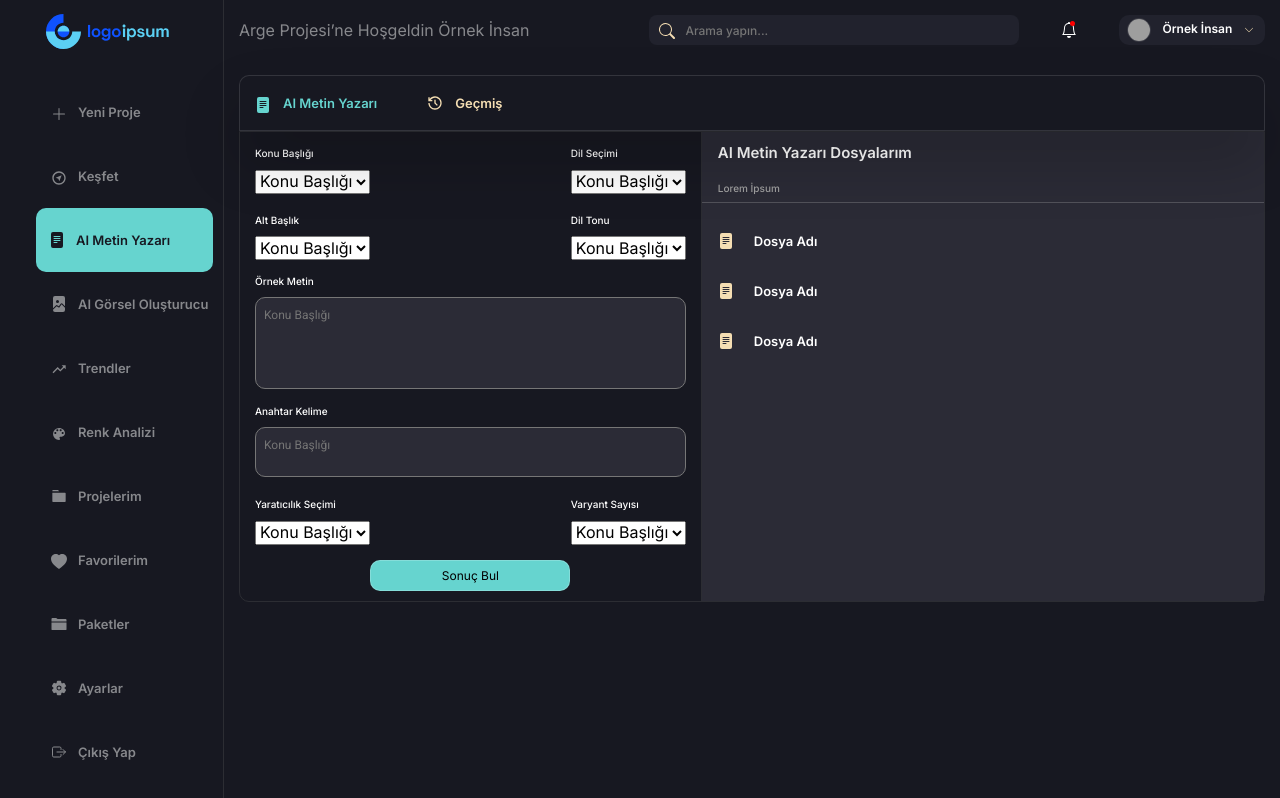
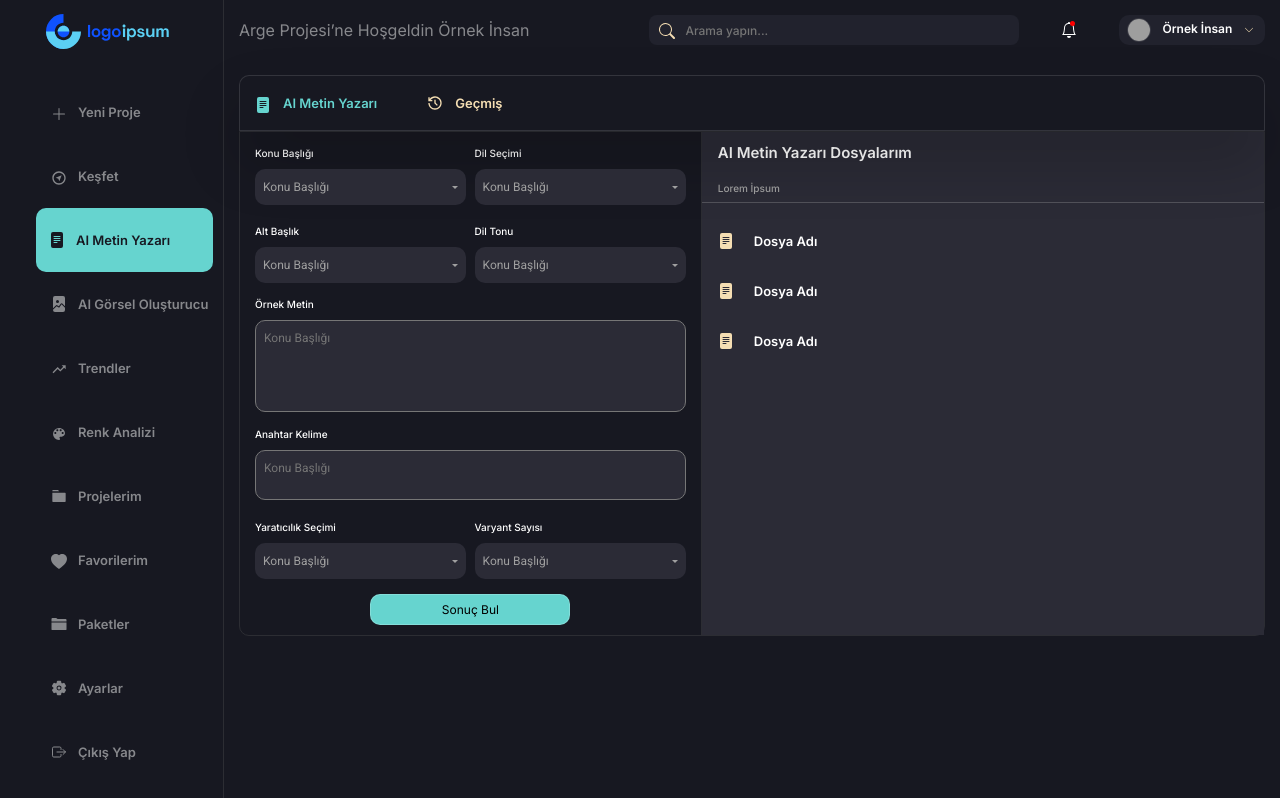
Before and after one commit to ersenozturk/pux, a React (Create React App) app: page / in a window 1280 px wide. Built offline with nearby package versions, Linux system fonts and the light colour scheme; grey boxes are pictures that could not be loaded.

Commit message:
all dropdowns updated via react-bootstrap in main components

```diff
--- /dev/null
+++ b/src/components/dropdowns/DropDownAB.jsx
@@ -0,0 +1,27 @@
+import styles from "./Dropdowns.module.css";
+import Dropdown from "react-bootstrap/Dropdown";
+import DropdownItem from "react-bootstrap/DropdownItem";
+
+const DropDownK = ({ title }) => {
+  return (
+    <div className={styles.dropdowns}>
+      <label htmlFor="drop-down">{title}</label>
+      <Dropdown>
+        <Dropdown.Toggle
+          id="dropdown-button-dark-example1"
+          variant="secondary"
+          className={styles.dropToggle}
+        >
+          Konu Başlığı
+        </Dropdown.Toggle>
+
+        <Dropdown.Menu  variant="dark">
+
+
+        </Dropdown.Menu>
+      </Dropdown>
+    </div>
+  );
+};
+
+export default DropDownK;
--- /dev/null
+++ b/src/components/dropdowns/DropDownDS.jsx
@@ -0,0 +1,34 @@
+import styles from "./Dropdowns.module.css";
+import Dropdown from "react-bootstrap/Dropdown";
+import DropdownItem from "react-bootstrap/DropdownItem";
+import { dilSecimi } from "../../helper/DropDownData";
+
+const DropDownK = ({ title }) => {
+  return (
+    <div className={styles.dropdowns}>
+      <label htmlFor="drop-down">{title}</label>
+      <Dropdown>
+        <Dropdown.Toggle
+          id="dropdown-button-dark-example1"
+          variant="secondary"
+          className={styles.dropToggle}
+        >
+          Konu Başlığı
+        </Dropdown.Toggle>
+
+        <Dropdown.Menu variant="dark">
+          {dilSecimi.map((each, index) => (
+            <DropdownItem key={index}>
+              <div className={styles.iconDesc}>
+                <span className={styles.spanIcon}>{each.icon}</span>
+                <span className={styles.spanDesc}>{each.lang}</span>
+              </div>
+            </DropdownItem>
+          ))}
+        </Dropdown.Menu>
+      </Dropdown>
+    </div>
+  );
+};
+
+export default DropDownK;
--- /dev/null
+++ b/src/components/dropdowns/DropDownDT.jsx
@@ -0,0 +1,29 @@
+import styles from "./Dropdowns.module.css";
+import Dropdown from "react-bootstrap/Dropdown";
+import DropdownItem from "react-bootstrap/DropdownItem";
+import { dilTonu } from "../../helper/DropDownData";
+
+const DropDownK = ({ title }) => {
+  return (
+    <div className={styles.dropdowns}>
+      <label htmlFor="drop-down">{title}</label>
+      <Dropdown>
+        <Dropdown.Toggle
+          id="dropdown-button-dark-example1"
+          variant="secondary"
+          className={styles.dropToggle}
+        >
+          Konu Başlığı
+        </Dropdown.Toggle>
+
+        <Dropdown.Menu variant="dark">
+          {dilTonu.map((each, index) => (
+            <DropdownItem key={index}>{each}</DropdownItem>
+          ))}
+        </Dropdown.Menu>
+      </Dropdown>
+    </div>
+  );
+};
+
+export default DropDownK;
--- /dev/null
+++ b/src/components/dropdowns/DropDownK.jsx
@@ -0,0 +1,34 @@
+import styles from "./Dropdowns.module.css";
+import Dropdown from "react-bootstrap/Dropdown";
+import DropdownItem from "react-bootstrap/DropdownItem";
+import { konuBasligi } from "../../helper/DropDownData";
+
+const DropDownK = ({ title }) => {
+  return (
+    <div className={styles.dropdowns}>
+      <label htmlFor="drop-down">{title}</label>
+      <Dropdown>
+        <Dropdown.Toggle
+          id="dropdown-button-dark-example1"
+          variant="secondary"
+          className={styles.dropToggle}
+        >
+          Konu Başlığı
+        </Dropdown.Toggle>
+
+        <Dropdown.Menu variant="dark" >
+          {konuBasligi.map((each, index) => (
+            <DropdownItem  key={index}>
+              <div className={styles.iconDesc}>
+                <span className={styles.spanIcon}>{each.icon}</span>
+                <span className={styles.spanDesc}>{each.desc}</span>
+              </div>
+            </DropdownItem>
+          ))}
+        </Dropdown.Menu>
+      </Dropdown>
+    </div>
+  );
+};
+
+export default DropDownK;
--- /dev/null
+++ b/src/components/dropdowns/DropDownVS.jsx
@@ -0,0 +1,29 @@
+import styles from "./Dropdowns.module.css";
+import Dropdown from "react-bootstrap/Dropdown";
+import DropdownItem from "react-bootstrap/DropdownItem";
+import { varyantSayiysi } from "../../helper/DropDownData";
+
+const DropDownK = ({ title }) => {
+  return (
+    <div className={styles.dropdowns}>
+      <label htmlFor="drop-down">{title}</label>
+      <Dropdown>
+        <Dropdown.Toggle
+          id="dropdown-button-dark-example1"
+          variant="secondary"
+          className={styles.dropToggle}
+        >
+          Konu Başlığı
+        </Dropdown.Toggle>
+
+        <Dropdown.Menu variant="dark">
+          {varyantSayiysi.map((each, index) => (
+            <DropdownItem key={index}>{each}</DropdownItem>
+          ))}
+        </Dropdown.Menu>
+      </Dropdown>
+    </div>
+  );
+};
+
+export default DropDownK;
--- /dev/null
+++ b/src/components/dropdowns/DropDownYS.jsx
@@ -0,0 +1,29 @@
+import styles from "./Dropdowns.module.css";
+import Dropdown from "react-bootstrap/Dropdown";
+import DropdownItem from "react-bootstrap/DropdownItem";
+import { yaraticilikSecimi } from "../../helper/DropDownData";
+
+const DropDownK = ({ title }) => {
+  return (
+    <div className={styles.dropdowns}>
+      <label htmlFor="drop-down">{title}</label>
+      <Dropdown>
+        <Dropdown.Toggle
+          id="dropdown-button-dark-example1"
+          variant="secondary"
+          className={styles.dropToggle}
+        >
+          Konu Başlığı
+        </Dropdown.Toggle>
+
+        <Dropdown.Menu variant="dark">
+          {yaraticilikSecimi.map((each, index) => (
+            <DropdownItem key={index}>{each}</DropdownItem>
+          ))}
+        </Dropdown.Menu>
+      </Dropdown>
+    </div>
+  );
+};
+
+export default DropDownK;
--- a/src/components/dropdowns/Dropdowns.jsx
+++ /dev/null
@@ -1,17 +0,0 @@
-import styles from "./Dropdowns.module.css";
-
-const Dropdowns = ({ title}) => {
-  return (
-    <div className={styles.dropdowns}>
-      <label htmlFor="drop-down">{title}</label>
-      <select name="drop-down" id="drop-down">
-          <option className={styles.optionClass} value="one">
-            Konu Başlığı
-          </option>
-
-      </select>
-    </div>
-  );
-};
-
-export default Dropdowns;
--- a/src/components/dropdowns/Dropdowns.module.css
+++ b/src/components/dropdowns/Dropdowns.module.css
@@ -32,15 +32,11 @@ label {
   border: none;
 }
 
-.option {
-  color: red;
-  font-family: "Roboto";
+.spanDesc {
   font-style: normal;
   font-weight: 400;
-  font-size: 12px;
-  line-height: 14px;
-  color: #a0a0a0;
-  flex: none;
-  order: 0;
-  flex-grow: 0;
+  font-size: 13px;
+  line-height: 16px;
+  align-items: center;
+  color: #ffffff;
 }
--- a/src/components/main/Main.jsx
+++ b/src/components/main/Main.jsx
@@ -2,7 +2,12 @@ import React, { useState } from "react";
 import styles from "./Main.module.css";
 import MainTopUp from "../mainTopUp/MainTopUp";
 import MainTopDown from "../mainTopDown/MainTopDown";
-import Dropdowns from "../dropdowns/Dropdowns";
+import DropDownK from "../dropdowns/DropDownK";
+import DropDownDS from "../dropdowns/DropDownDS";
+import DropDownAB from "../dropdowns/DropDownAB";
+import DropDownVS from "../dropdowns/DropDownVS";
+import DropDownDT from "../dropdowns/DropDownDT";
+import DropDownYS from "../dropdowns/DropDownYS";
 import Inputs from "../inputs/Inputs";
 import Buttons from "../buttons/Buttons";
 import Lists from "../lists/Lists";
@@ -25,12 +30,12 @@ const Main = () => {
       <div className={styles.main}>
         <div className={styles.mainLeft}>
           <div className={styles.doubleDrop}>
-            <Dropdowns title="Konu Başlığı" />
-            <Dropdowns title="Dil Seçimi" />
+            <DropDownK title="Konu Başlığı" />
+            <DropDownDS title="Dil Seçimi" />
           </div>
           <div className={styles.doubleDrop}>
-            <Dropdowns title="Alt Başlık" />
-            <Dropdowns title="Dil Tonu" />
+            <DropDownAB title="Alt Başlık" />
+            <DropDownDT title="Dil Tonu" />
           </div>
           <div className={styles.inputArea}>
             <Inputs title="Örnek Metin" rows="5" />
@@ -39,8 +44,8 @@ const Main = () => {
             <Inputs title="Anahtar Kelime" rows="2"  />
           </div>
           <div className={styles.doubleDrop}>
-            <Dropdowns title="Yaratıcılık Seçimi" />
-            <Dropdowns title="Varyant Sayısı" />
+            <DropDownYS title="Yaratıcılık Seçimi" />
+            <DropDownVS title="Varyant Sayısı" />
           </div>
           <div className={styles.sonucBul}>
             <Buttons content="Sonuç Bul" />
--- /dev/null
+++ b/src/helper/DropDownData.jsx
@@ -0,0 +1,71 @@
+import Shopping from "../assets/Shopping";
+
+export const konuBasligi = [
+  {
+    icon: <Shopping color=" #66D158" />,
+    desc: "E-Ticaret",
+  },
+  {
+    icon: <Shopping color="#FF9F0A" />,
+    desc: "Ürün & Marka",
+  },
+  {
+    icon: <Shopping color="#0A84FF" />,
+    desc: "Sosyal Medya",
+  },
+  {
+    icon: <Shopping color="#FF375F" />,
+    desc: "Reklamlar",
+  },
+  {
+    icon: <Shopping color="#AC8E68" />,
+    desc: "Blog Yazımı",
+  },
+  {
+    icon: <Shopping color="#FFD60A" />,
+    desc: "Satış & Pazarlama",
+  },
+  {
+    icon: <Shopping color="#64D2FF" />,
+    desc: "E-Mail",
+  },
+  {
+    icon: <Shopping color="#BF5AF2" />,
+    desc: "SEO",
+  },
+];
+
+export const dilSecimi = [
+  {
+    icon: <Shopping color=" #66D158" />,
+    lang: "Türkçe",
+  },
+  {
+    icon: <Shopping color="#FF9F0A" />,
+    lang: "İngilizce",
+  },
+];
+
+export const varyantSayiysi = [1, 2];
+
+export const yaraticilikSecimi = [
+  "İçerik Oluşturucu",
+  "Kısa Açıklama",
+  "Yorum Yanıtlayıcı",
+  "Yorum Oluşturucu",
+  "Madde İşaretleyici",
+  "BAB Yönetimi",
+  "Cümle Genişletici",
+  "Cümle Tamamlayıcı",
+];
+
+export const dilTonu = [
+  "Resmi",
+  "Mütevazi",
+  "Eğlenceli",
+  "Bilgilendirici",
+  "İlham Verici",
+  "Neşeli",
+  "Tutkulu",
+  "Düşünceli",
+];
```
